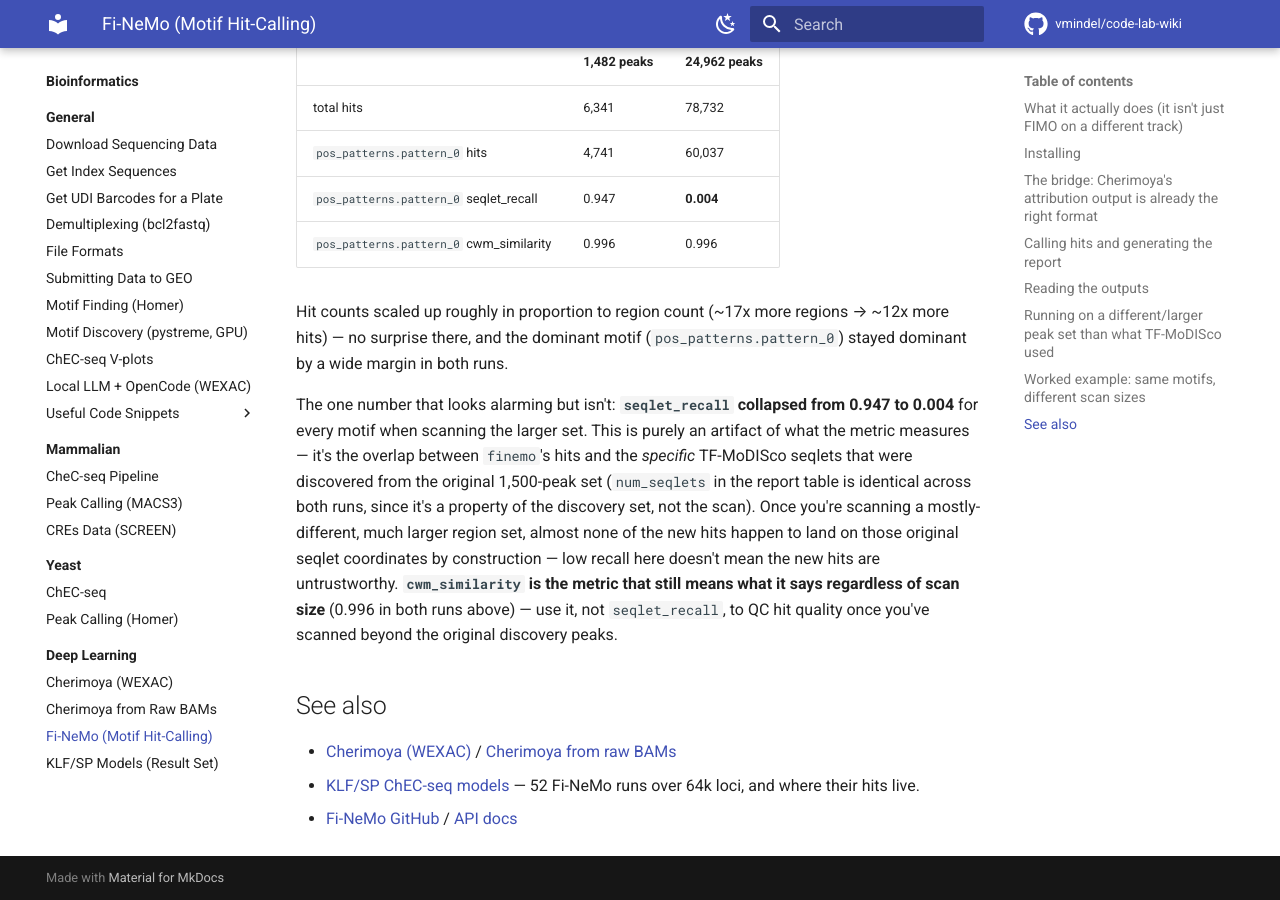
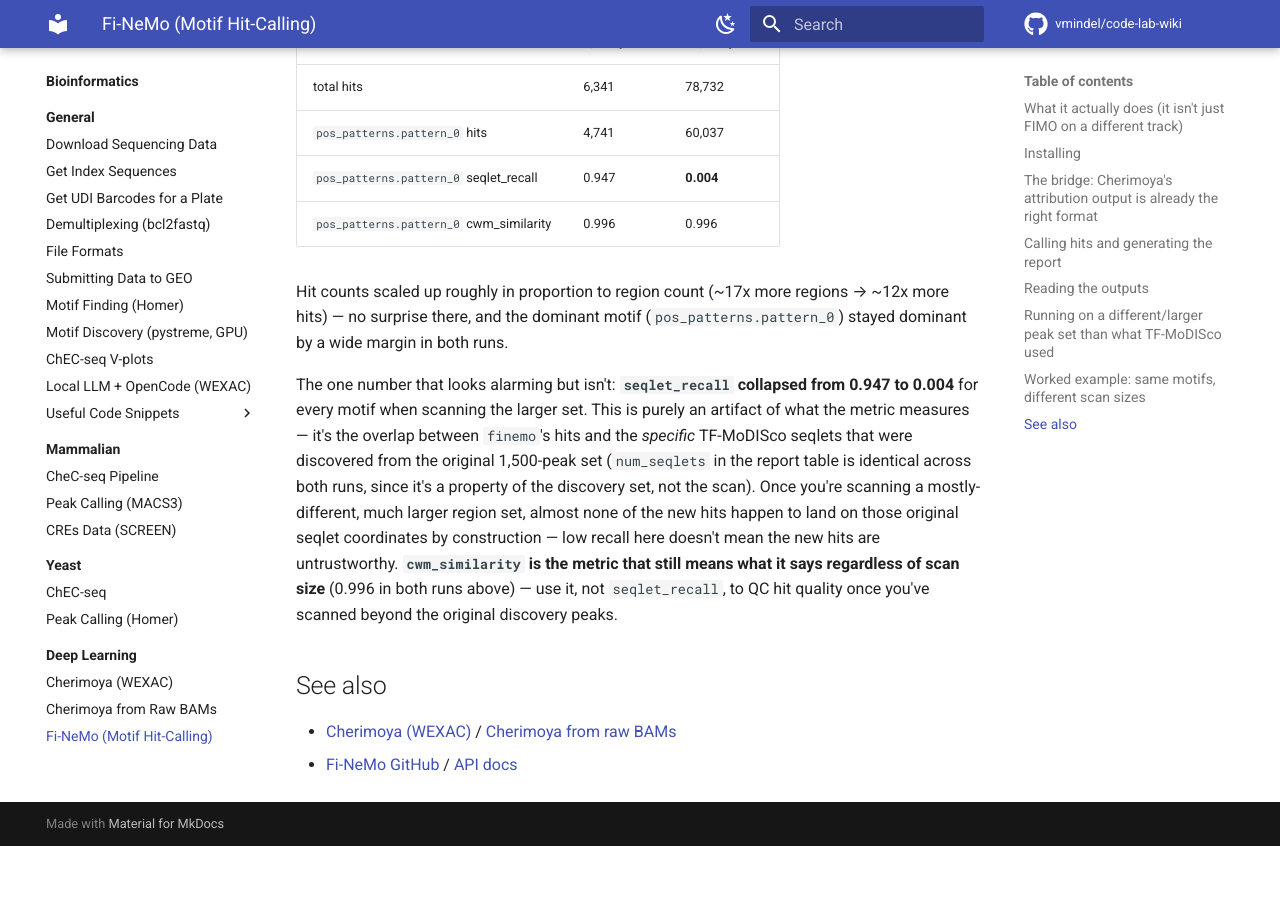
Before and after one commit to vmindel/code-lab-wiki, an MkDocs documentation site: the page built from docs/bioinformatics/deep_learning/finemo.md, in a window 1280 px wide and 900 px high, scrolled down 3604 px. Built offline with MkDocs 1.6.1 and Material for MkDocs 9.7.7, drawn with Linux system fonts in a browser that asks for light colours; comment, search, counter and statistics services are not loaded; after the commit the page ends 4450 px from its top, so only the background shows below that; some of the changed text lies outside the part shown.

Commit message:
Drop the cross-links to the removed KLF/SP result page
Nav entry, index bullet and the see-also links in finemo.md and
cherimoya_raw_bams.md — the other half of 41c716e, which committed only
the file deletion.

Co-Authored-By: Claude Opus 5 <noreply@anthropic.com>
Claude-Session: https://claude.ai/code/session_011ao1HjoMhkcgnJFqzq1oVw

```diff
--- a/docs/bioinformatics/deep_learning/finemo.md
+++ b/docs/bioinformatics/deep_learning/finemo.md
@@ -51,8 +51,7 @@ already satisfied and leaves it alone.
     applies unchanged. One further change: **one MoDISco + Fi-NeMo run per
     head** (count and profile), each head scanned with its own motifs — never
     a unified motif set across heads. See
-    [§10 of the base tutorial](cherimoya.md#10-interpretation-at-scale-use-ism-and-run-each-head-separately)
-    and [the KLF/SP result set](klf_sp_models.md).
+    [§10 of the base tutorial](cherimoya.md#10-interpretation-at-scale-use-ism-and-run-each-head-separately).
 
 
 `cherimoya attribute` writes `RUN_NAME.attributions.ohe.npz` (one-hot
@@ -192,7 +191,5 @@ discovery peaks.
 ## See also
 
 - [Cherimoya (WEXAC)](cherimoya.md) / [Cherimoya from raw BAMs](cherimoya_raw_bams.md)
-- [KLF/SP ChEC-seq models](klf_sp_models.md) — 52 Fi-NeMo runs over 64k loci,
-  and where their hits live.
 - [Fi-NeMo GitHub](https://github.com/kundajelab/Fi-NeMo) /
   [API docs](https://kundajelab.github.io/Fi-NeMo/finemo.html)
--- a/mkdocs.yml
+++ b/mkdocs.yml
@@ -103,7 +103,6 @@ nav:
           - Cherimoya (WEXAC): bioinformatics/deep_learning/cherimoya.md
           - Cherimoya from Raw BAMs: bioinformatics/deep_learning/cherimoya_raw_bams.md
           - Fi-NeMo (Motif Hit-Calling): bioinformatics/deep_learning/finemo.md
-          - KLF/SP Models (Result Set): bioinformatics/deep_learning/klf_sp_models.md
   - Lab:
       - lab/index.md
       - General:
```
Also changed, not shown: docs/bioinformatics/deep_learning/cherimoya_raw_bams.md (+0 -2 lines), docs/bioinformatics/deep_learning/index.md (+0 -3 lines).
